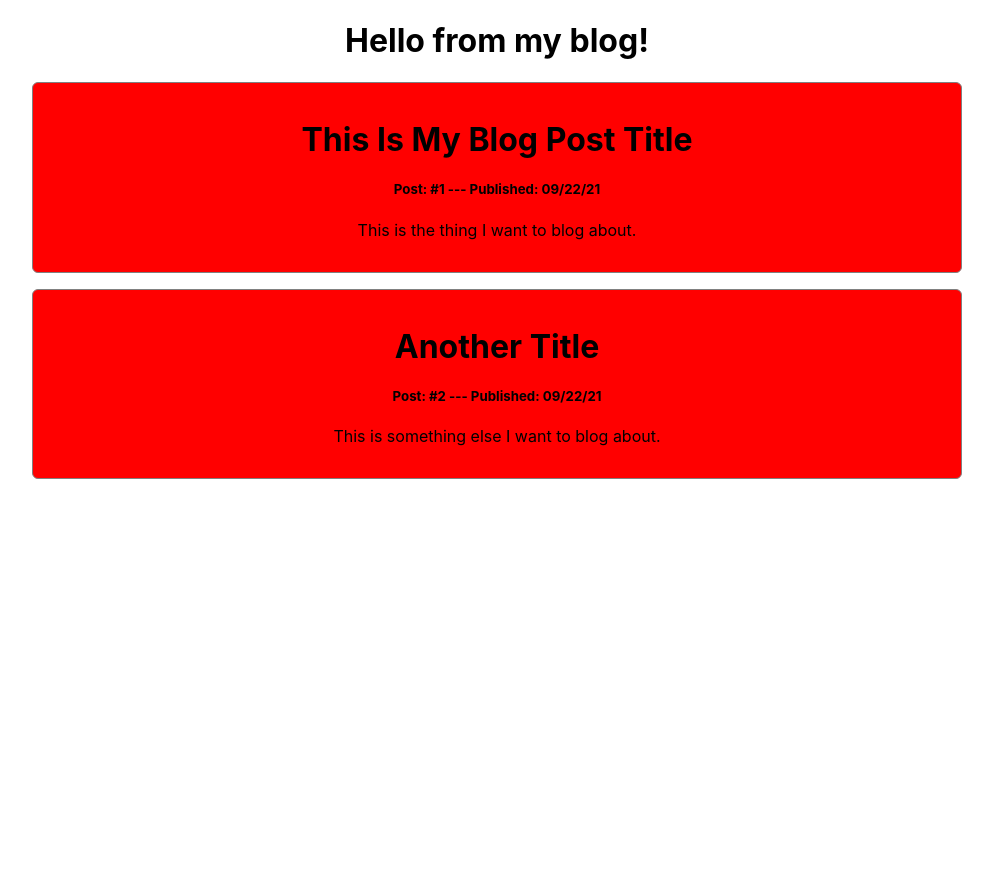
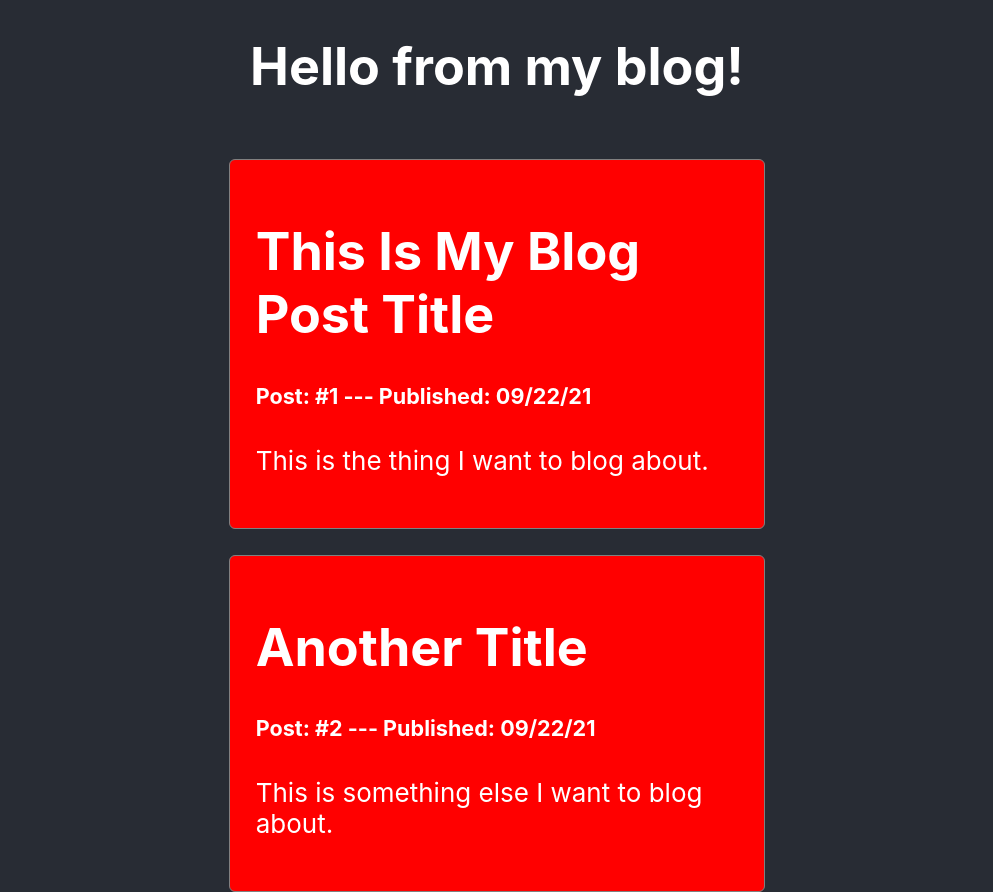
Before and after one commit to etreadway/blog, a React (Create React App) app: page / in a window 1280 px wide. Shown: the whole page, without its empty margins (143-1136 px from the left). Before the commit the page ends 800 px from the top, so only its background shows below. Built offline with nearby package versions, Linux system fonts and the light colour scheme.

Commit message:
added a wrapper and put background color into the color pallet

```diff
--- a/src/App.js
+++ b/src/App.js
@@ -1,12 +1,13 @@
 import "./App.css";
 import { Posts } from "./components/Posts";
+import { Wrapper } from "./style/Wrapper";
 
 function App() {
   return (
-    <div className="App">
+    <Wrapper>
       <h1>Hello from my blog!</h1>
       <Posts />
-    </div>
+    </Wrapper>
   );
 }
 
--- a/src/style/ColorPallet.jsx
+++ b/src/style/ColorPallet.jsx
@@ -2,4 +2,5 @@ export const colorPallet = {
   primary: "red",
   secondary: "blue",
   accent: "green",
+  background: "#282c34",
 };
--- /dev/null
+++ b/src/style/Wrapper.jsx
@@ -0,0 +1,13 @@
+import styled from "styled-components";
+import { colorPallet } from "./ColorPallet";
+
+export const Wrapper = styled.div`
+  background-color: ${colorPallet.background};
+  min-height: 100vh;
+  display: flex;
+  flex-direction: column;
+  align-items: center;
+  justify-content: center;
+  font-size: calc(10px + 2vmin);
+  color: white;
+`;
```
